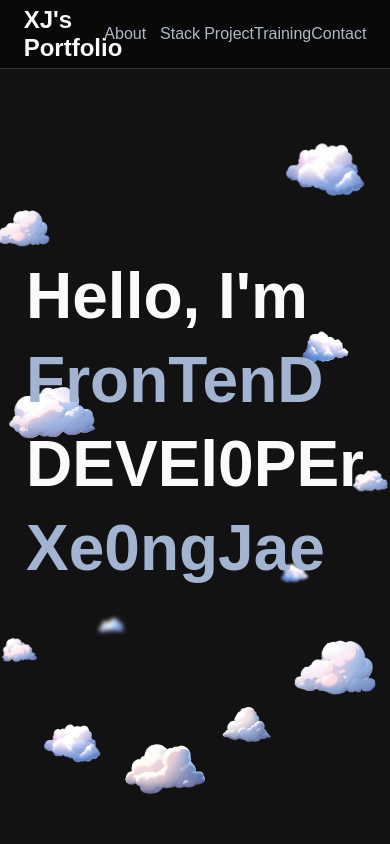
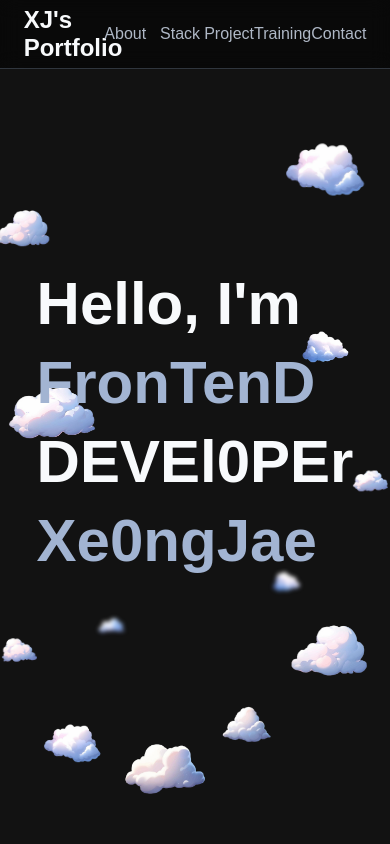
Before and after one commit to xeongjae/Portfolio, a React (Create React App) app: page / in a window 390 px wide. Shown: the top 844 px of the page. Built offline with nearby package versions, Linux system fonts and the light colour scheme; a web font is replaced by a local one.

Commit message:
FIX: 구름 위치 변경

```diff
--- a/src/sections/Start.jsx
+++ b/src/sections/Start.jsx
@@ -87,8 +87,8 @@ function Start({ setRef }) {
     });
     gsap.to(".cloud14", {
       ...gsapOptions,
-      x: "300%",
-      y: "-200%",
+      x: "200%",
+      y: "-400%",
       rotation: 20,
     });
     gsap.to(".cloud15", {
--- a/src/sections/Start.scss
+++ b/src/sections/Start.scss
@@ -17,7 +17,7 @@
       margin: 0;
       font-family: "Syncopate", sans-serif;
       font-weight: 700;
-      font-size: clamp(64px, 6vw, 130px);
+      font-size: clamp(60px, 6vw, 160px);
       transition: transform 0.5s ease-out;
       z-index: 1;
     }
@@ -90,16 +90,16 @@
     }
 
     &.cloud14 {
-      right: 10.5vw;
-      bottom: 20vh;
-      scale: 3.0;
+      right: 12vw;
+      bottom: 22vh;
+      scale: 2.8;
     }
 
     &.cloud15 {
-      right: 21vw;
-      bottom: 31vh;
+      right: 23vw;
+      bottom: 30vh;
       scale: 1;
-      filter: blur(1px);
+      filter: blur(2px);
     }
 
     &.cloud16 {
```
